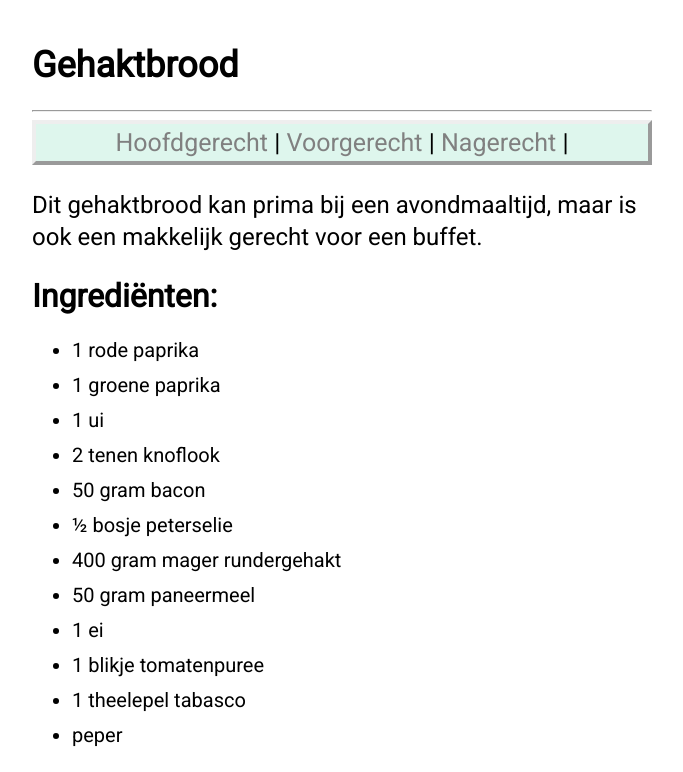
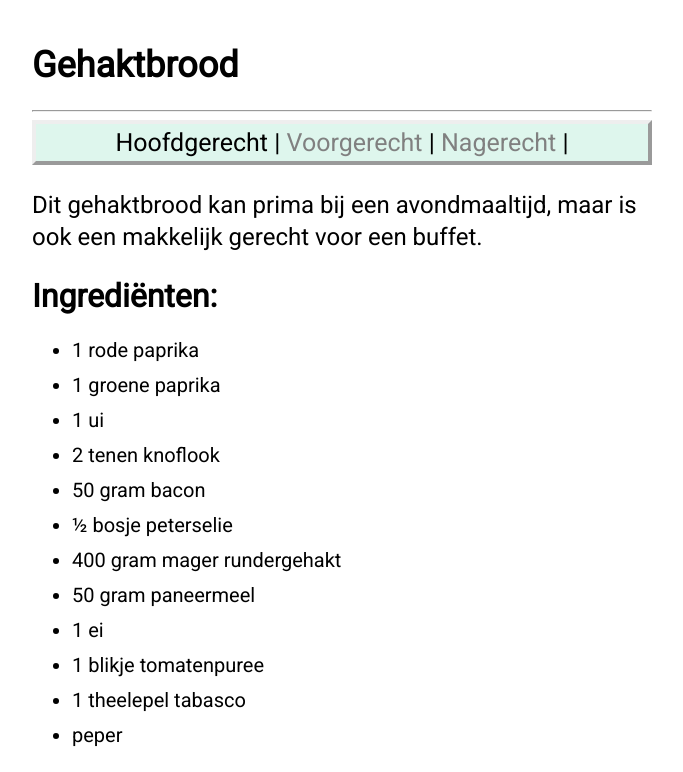
Before and after one commit to WilliamvdW/Gehacktbread, a plain HTML site: page index.html in a window 1280 px wide. In both pictures the pointer is over the link "Hoofdgerecht". Shown: the top 772 px of the page, without its empty margins (298-981 px from the left). Drawn offline with Linux system fonts and the light colour scheme.

Commit message:
Added active/hover properties to link

```diff
--- a/css/style.css
+++ b/css/style.css
@@ -96,3 +96,15 @@ p{
 
 
 }
+
+a:hover {
+
+	color:						black;
+
+}
+
+a:active{
+
+	color: 						lightgreen;
+
+}
```
Also changed, not shown: nagerecht.html (+1 -0 lines).
